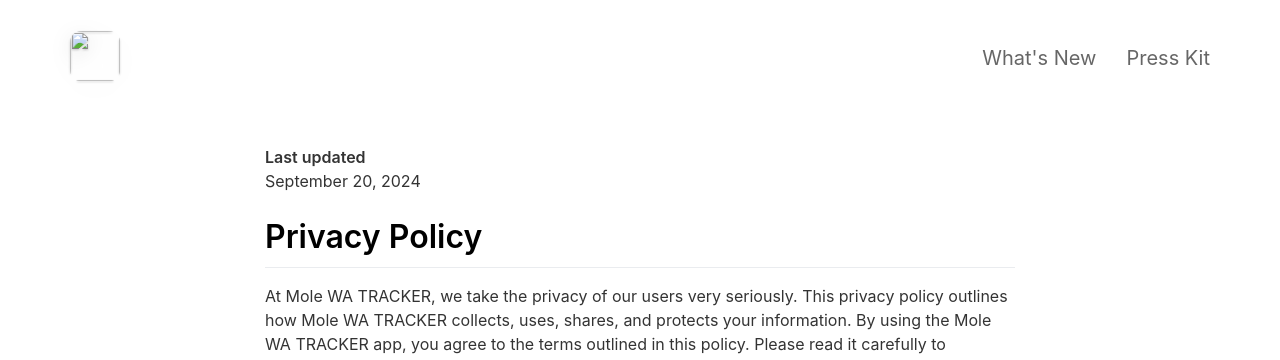
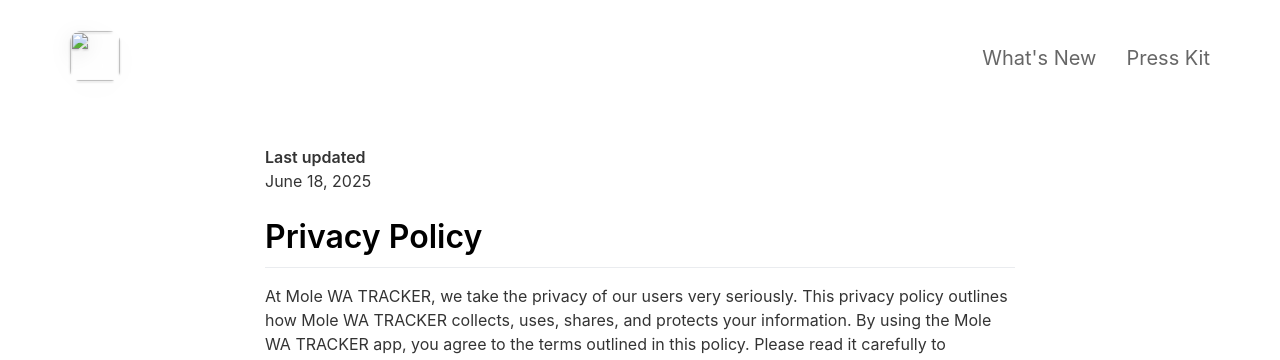
Before and after one commit to SwitchAlpha/moleapp, a Jekyll site: the page built from _pages/privacypolicy.md, in a window 1280 px wide and 900 px high. Shown: the top 360 px of the window. Built offline with Jekyll 4.4.1, drawn with Linux system fonts in a browser that asks for light colours; nearby versions of some CDN libraries.

Commit message:
Update privacypolicy.md

```diff
--- a/_pages/privacypolicy.md
+++ b/_pages/privacypolicy.md
@@ -5,7 +5,7 @@ include_in_header: false
 ---
 
 **Last updated**
-September 20, 2024
+June 18, 2025
 
 # Privacy Policy
 
```
